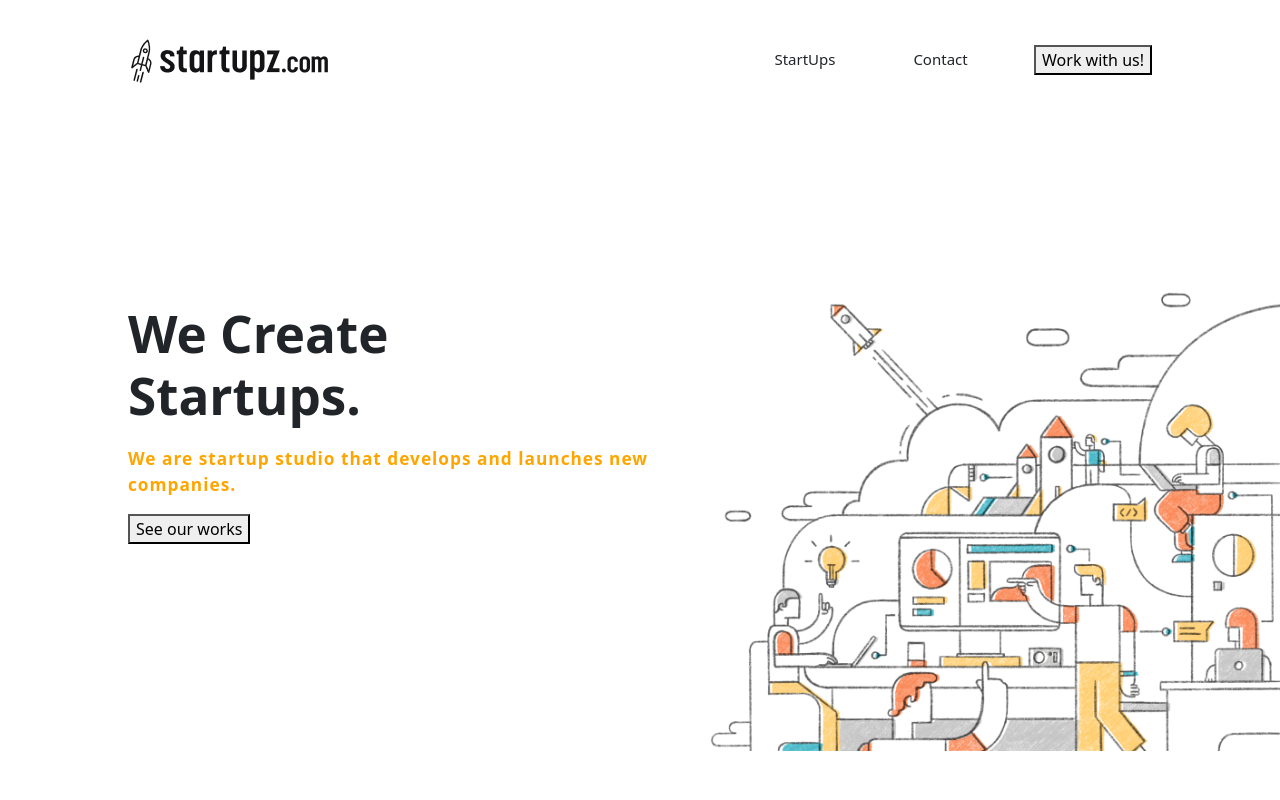
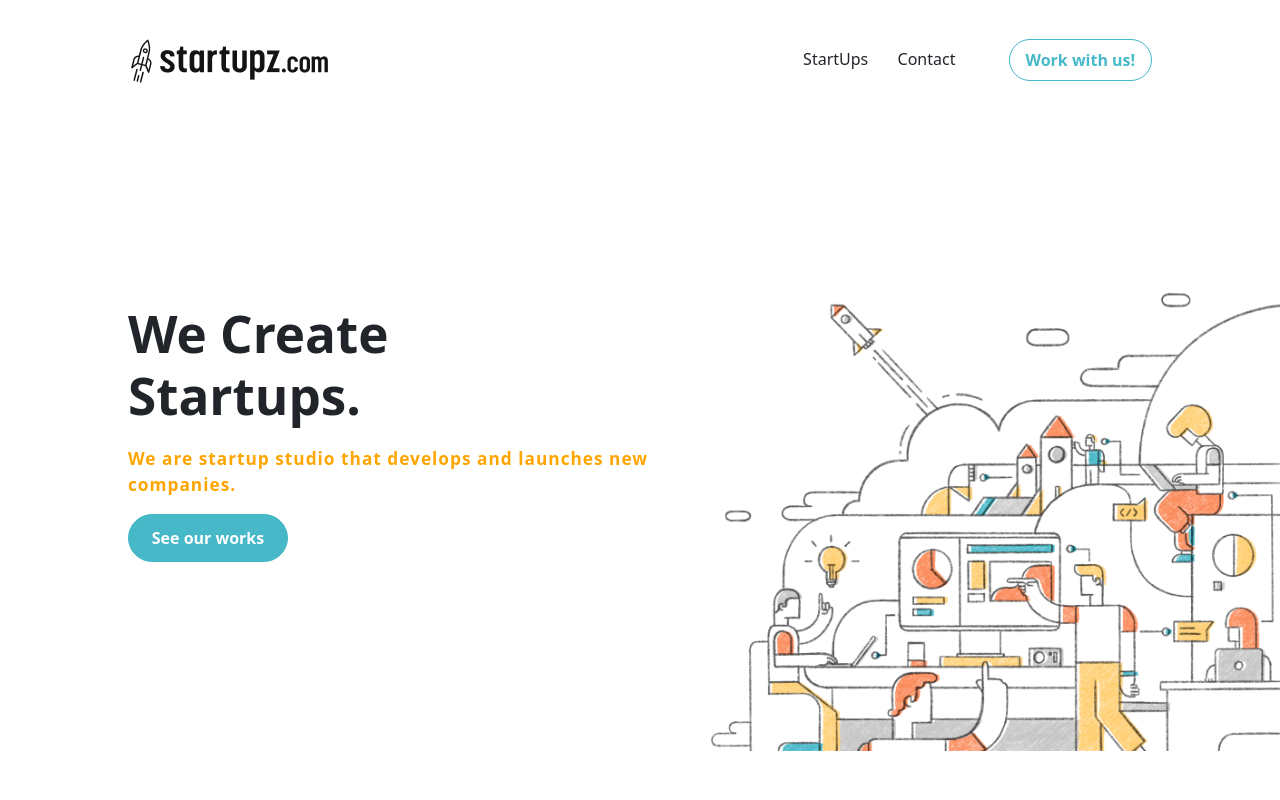
Before and after one commit to itstalalsalman/my_work, a React (Create React App) app: page / in a window 1280 px wide. Shown: the top 800 px of the page. Built offline with nearby package versions, Linux system fonts and the light colour scheme.

Commit message:
button_styling_fix&footer_Deployment

```diff
--- a/src/App.js
+++ b/src/App.js
@@ -6,6 +6,7 @@ import SolvingProblems from './components/virtual__assistant/virtualAssistanceCo
 import CoreValues from './components/core__values/coreValues';
 import GridExample from './components/our__works/ourWork';
 import WeAreHiringContainer from './components/hiring/hiring';
+import Footer from './components/footer/footer';
 
 function App() {
   return (
@@ -17,6 +18,7 @@ function App() {
       <CoreValues />
       <GridExample />
       <WeAreHiringContainer />
+      <Footer />
     </div>
   );
 };
--- a/src/App.scss
+++ b/src/App.scss
@@ -1,6 +1,9 @@
 @import '~bootstrap/scss/bootstrap';
 
+
 .App{
+    margin: 0;
+    padding: 0;
     position: relative;
     width: 100%;
     display: flex;
--- /dev/null
+++ b/src/components/footer/footer.scss
@@ -0,0 +1,10 @@
+.footer__container{
+    width: 100%;
+    display: flex;
+    justify-content: center;
+    align-items: center;
+
+    div{
+        width: 80%;
+    }
+}
--- a/src/components/hiring/hiring.scss
+++ b/src/components/hiring/hiring.scss
@@ -2,14 +2,88 @@
     width: 100%;
     max-width: 100%;
     height: 50vh;
-    max-width: 50vh;
+    max-height: 50vh;
     display: flex;
+    flex: 1 1 1;
     flex-direction: row;
-    flex: 1 1 1;
-    justify-content: space-between;
+    justify-content:space-between;
     align-items: center;
 
+    img{
+        width: 100%;
+        height: 100%;
+        object-fit: contain;
+    }
 
+    div:nth-child(1){
+        width: 18%;
+        img{
+            object-position: 15px;
+        }
+    }
 
+    div:nth-child(2){
+        width: 40%;
+        height: 100%;
+        display: flex;
+        flex-direction: column;
+        justify-content: center;
+        flex: 1;
+        align-items: center;
+
+        h4{
+            width: 100%;
+            max-width: 100%;
+            height: auto;
+            font-size: 3.125rem;
+            text-align: center;
+        }
+
+        p{
+            font-size: 1.25vw;
+            color: orange;
+            font-weight: bold;
+            text-align: center;
+            width: 37%;
+            height: 35%;
+            max-height: 35%;
+
+        }
+
+        button{
+            background: none;
+            background-color: #46B8C8;
+            color: white;
+            width: 243px;
+            border: none;
+            max-width: 243px;
+            min-width: 100px;
+            height: 45px;
+            border-radius: 32.5px;
+            font-size: 1rem;
+            font-weight: bold;
+
+            &:hover{
+                background-color: white;
+                color: #46B8C8;
+                border: 1px solid #46B8C8;
+                animation: opacityInc 0.4s forwards;
+            }
+
+            @keyframes opacityInc {
+                0%{
+                    opacity: 0;
+                }
+                100%{
+                    opacity: 1;
+                }
+            }
+        }
+    }
+
+    div:nth-child(3){
+        width: 16%;
+
+    }
 
 }
--- a/src/components/main__load/mainLoad.scss
+++ b/src/components/main__load/mainLoad.scss
@@ -39,6 +39,21 @@
 
     }
 
+    button{
+        width: 10rem;
+        height: 3rem;
+        background-color: #46B8C8;
+        border: 1px solid #46B8C8;
+        color: white;
+        transition: background-color 0.2s ease-in;
+        border-radius: 50px;
+        font-weight: 600;
+
+        &:hover{
+            background-color: white;
+            color: #46B8C8;
+        }
+    }
 
 }
 
--- a/src/components/navbar/navbar.scss
+++ b/src/components/navbar/navbar.scss
@@ -10,7 +10,7 @@
     display: flex;
     align-items: center;
     justify-content: center;
-}
+
     .inside__navbar{
         width: 80%;
         height: 100%;
@@ -18,27 +18,57 @@
         justify-content: space-between;
         align-items: center;
 
-}
-
         .navbar__text__items__btn{
             padding: 0;
+            margin: 0;
             width: 40%;
             max-width: 50%;
             height: 100%;
             display: flex;
-    justify-content: space-between;
+            justify-content: flex-end;
+            gap: 13%;
             align-items: center;
-}
+            margin-left: 40%;
 
-
-.li__items{
+            ul{
                 margin-top: 3.5%;
                 list-style: none;
-    width: 55%;
+                width: 45%;
                 height: 100%;
                 display: flex;
                 justify-content: space-between;
                 align-items: center;
-    gap: 20%;
+                gap: 10%;
                 font-size: 15px;
+
+                li{
+                    font-size: 1rem;
+                    font-weight: 500;
                 }
+
+            }
+
+            button{
+                width: 35%;
+                height: 35%;
+                background-color: white;
+                border: 1px solid #46B8C8;
+                color: #46B8C8;
+                transition: background-color 0.2s ease-in;
+                border-radius: 50px;
+                font-weight: 600;
+
+                &:hover{
+                    background-color: #46B8C8;
+                    color: white;
+                }
+            }
+
+        }
+
+
+    }
+
+
+
+}
```
Also changed, not shown: src/components/footer/footer.js (added, +72 -0 lines). Lines whose indentation alone changed are shown as unchanged.
